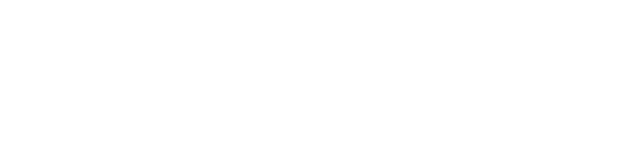
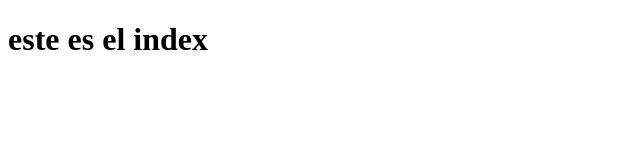
Before and after one commit to AlexisBenitez12/ejerciciogit, a plain HTML site: page index.html in a window 1280 px wide. Shown: the whole page, without its empty margins (0-640 px from the left). Drawn offline with Linux system fonts and the light colour scheme.

Commit message:
segundo commit

```diff
--- a/index.html
+++ b/index.html
@@ -6,6 +6,6 @@
     <title>archivo 1</title>
 </head>
 <body>
-
+    <h1> este es el index</h1>
 </body>
 </html>
```
Also changed, not shown: contacto.html (added).
